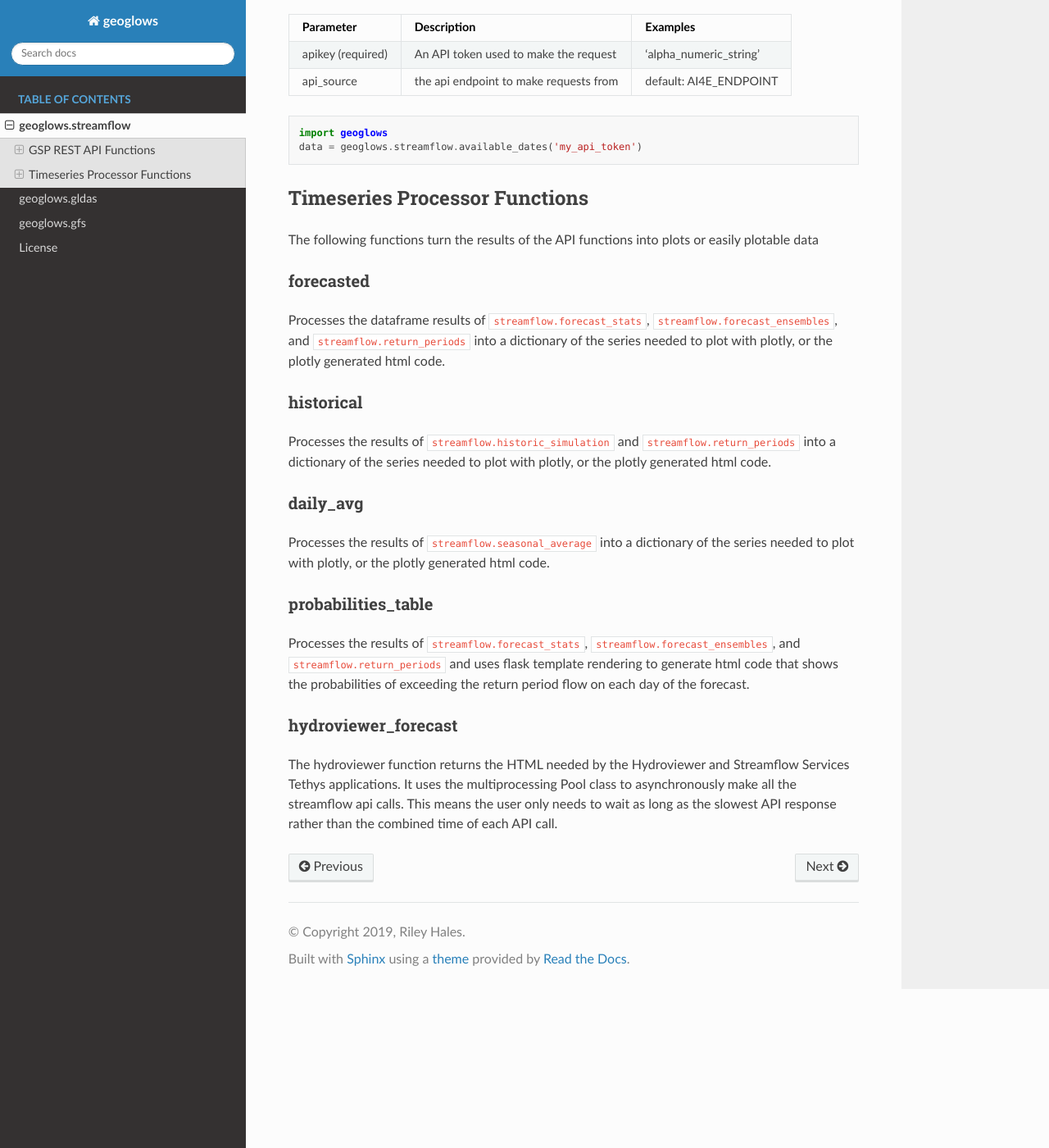
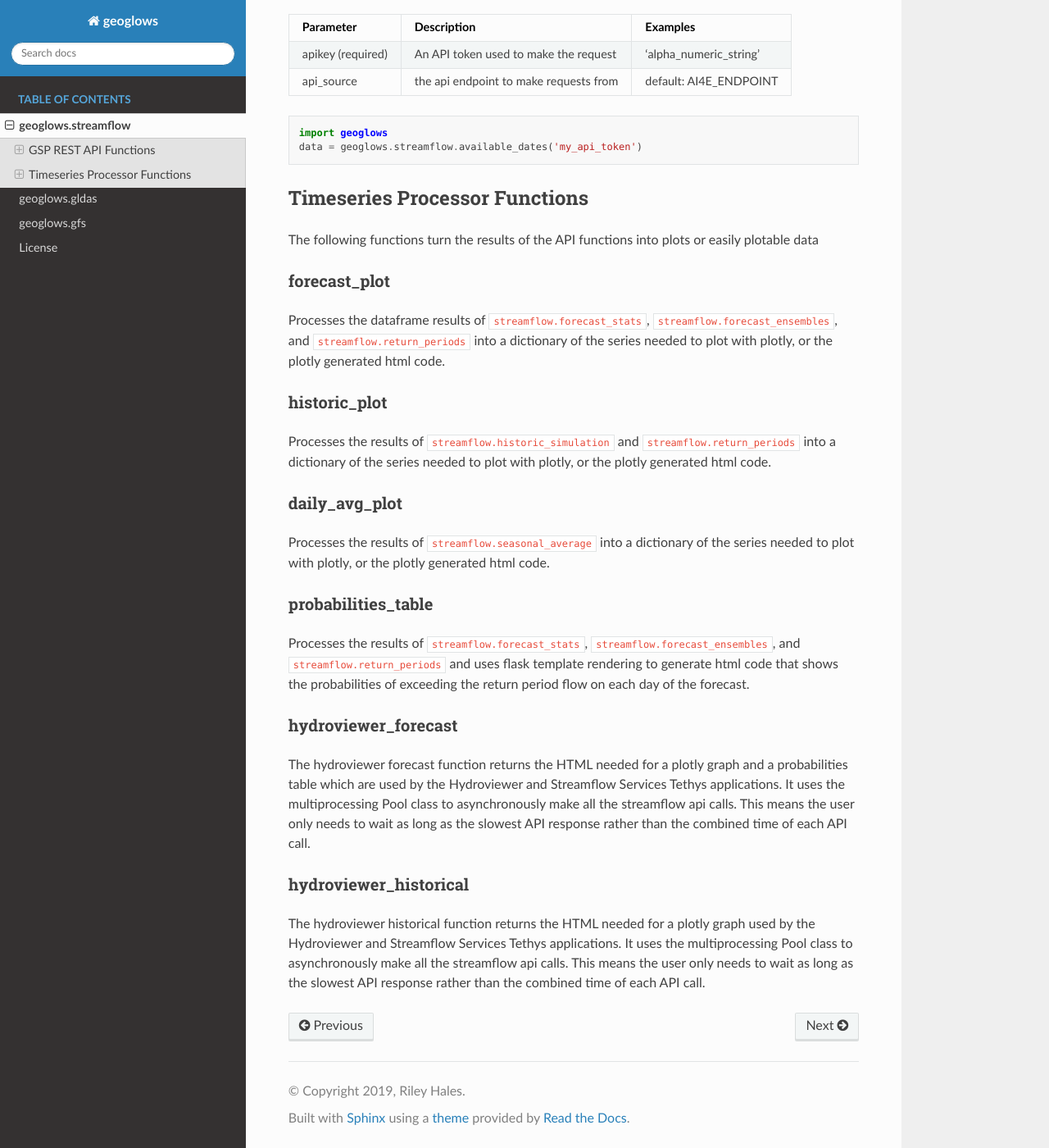
Before and after one commit to geoglows/pygeoglows, a Sphinx documentation site: the page built from docs/geoglows_streamflow.rst, in a window 1280 px wide and 1400 px high, scrolled down 3099 px. Shown: the whole window at 82% size. Built offline with Sphinx 7.4.7 and the Read the Docs theme 2.0.0, drawn with Linux system fonts in a browser that asks for light colours.

```diff
--- a/docs/geoglows_streamflow.rst
+++ b/docs/geoglows_streamflow.rst
@@ -171,19 +171,19 @@ Timeseries Processor Functions
 
 The following functions turn the results of the API functions into plots or easily plotable data
 
-forecasted
-----------
+forecast_plot
+-------------
 Processes the dataframe results of ``streamflow.forecast_stats``, ``streamflow.forecast_ensembles``, and
 ``streamflow.return_periods`` into a dictionary of the series needed to plot with plotly, or the plotly generated html
 code.
 
-historical
-----------
+historic_plot
+-------------
 Processes the results of ``streamflow.historic_simulation`` and ``streamflow.return_periods`` into a dictionary of the
 series needed to plot with plotly, or the plotly generated html code.
 
-daily_avg
----------
+daily_avg_plot
+--------------
 Processes the results of ``streamflow.seasonal_average`` into a dictionary of the series needed to plot with plotly, or
 the plotly generated html code.
 
@@ -195,6 +195,14 @@ exceeding the return period flow on each day of the forecast.
 
 hydroviewer_forecast
 --------------------
-The hydroviewer function returns the HTML needed by the Hydroviewer and Streamflow Services Tethys applications. It
-uses the multiprocessing Pool class to asynchronously make all the streamflow api calls. This means the user only needs
-to wait as long as the slowest API response rather than the combined time of each API call.
+The hydroviewer forecast function returns the HTML needed for a plotly graph and a probabilities table which are used
+by the Hydroviewer and Streamflow Services Tethys applications. It uses the multiprocessing Pool class to
+asynchronously make all the streamflow api calls. This means the user only needs to wait as long as the slowest API
+response rather than the combined time of each API call.
+
+hydroviewer_historical
+----------------------
+The hydroviewer historical function returns the HTML needed for a plotly graph used by the Hydroviewer and Streamflow
+Services Tethys applications. It uses the multiprocessing Pool class to asynchronously make all the streamflow api
+calls. This means the user only needs to wait as long as the slowest API response rather than the combined time of
+each API call.
```
Also changed, not shown: README.md (+10 -0 lines), docs/index.rst (+7 -2 lines), setup.py (+10 -2 lines), 3 other files.
